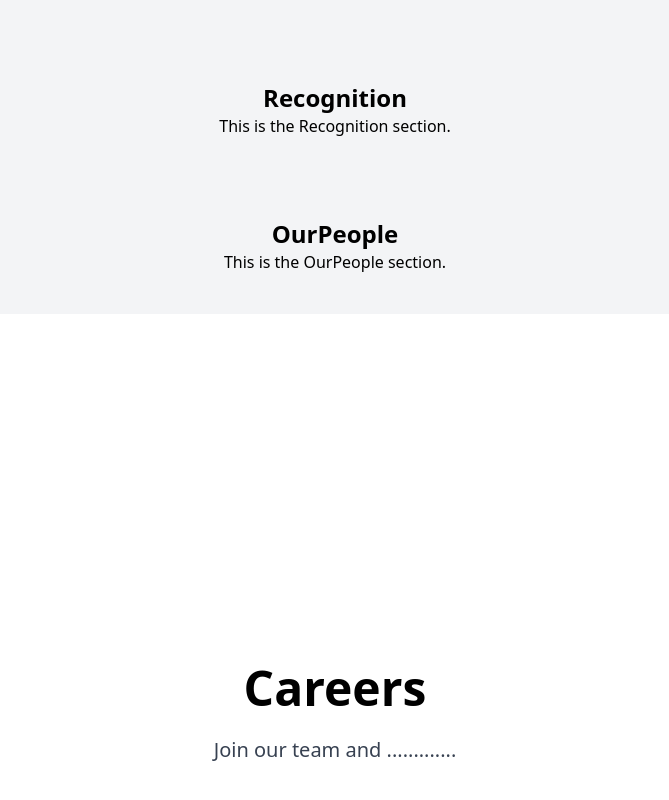
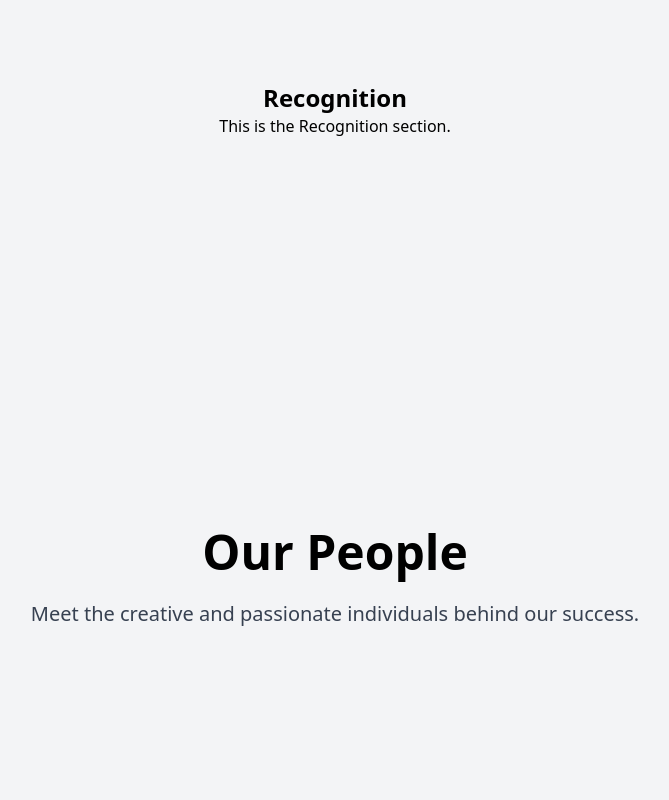
Before and after one commit to SNEHARUTH11/finaa, a React (Vite) app: page / in a window 1280 px wide. Shown: the part 1177-1977 px from the top of the page, without its empty margins (305-974 px from the left). Built offline with nearby package versions, Linux system fonts and the light colour scheme.

Commit message:
Update OurPeople.jsx

```diff
--- a/src/components/OurPeople.jsx
+++ b/src/components/OurPeople.jsx
@@ -1,12 +1,19 @@
 import React from "react";
 
-function OurPeople() {
+const OurPeople = () => {
   return (
-    <section className="p-10 bg-gray-100 text-center">
-      <h2 className="text-2xl font-bold">OurPeople</h2>
-      <p>This is the OurPeople section.</p>
+    <section
+      id="people"
+      className="w-full py-20 px-6 md:px-12 bg-gray-100 min-h-screen flex flex-col items-center justify-center"
+    >
+      <div className="max-w-4xl mx-auto text-center">
+        <h2 className="text-4xl md:text-5xl font-bold mb-6">Our People</h2>
+        <p className="text-lg md:text-xl text-gray-700 leading-relaxed">
+          Meet the creative and passionate individuals behind our success.
+        </p>
+      </div>
     </section>
   );
-}
+};
 
 export default OurPeople;
```
